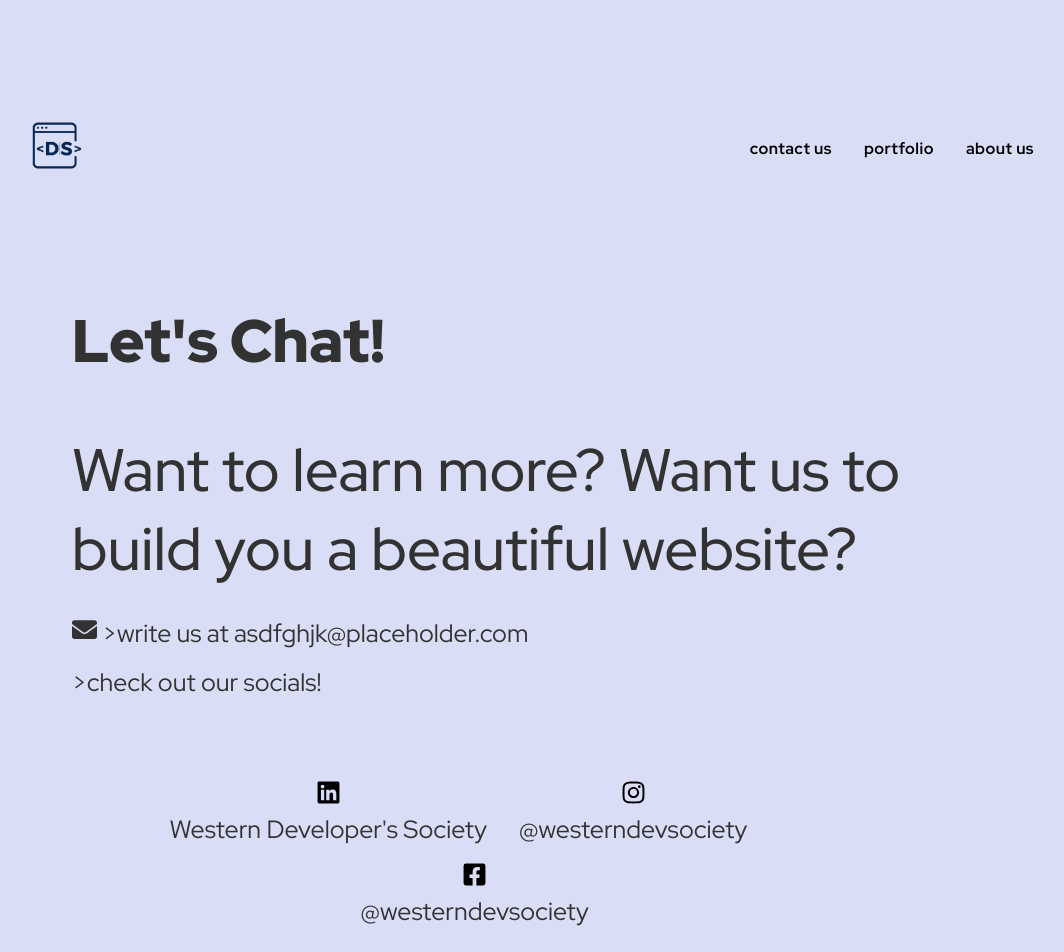
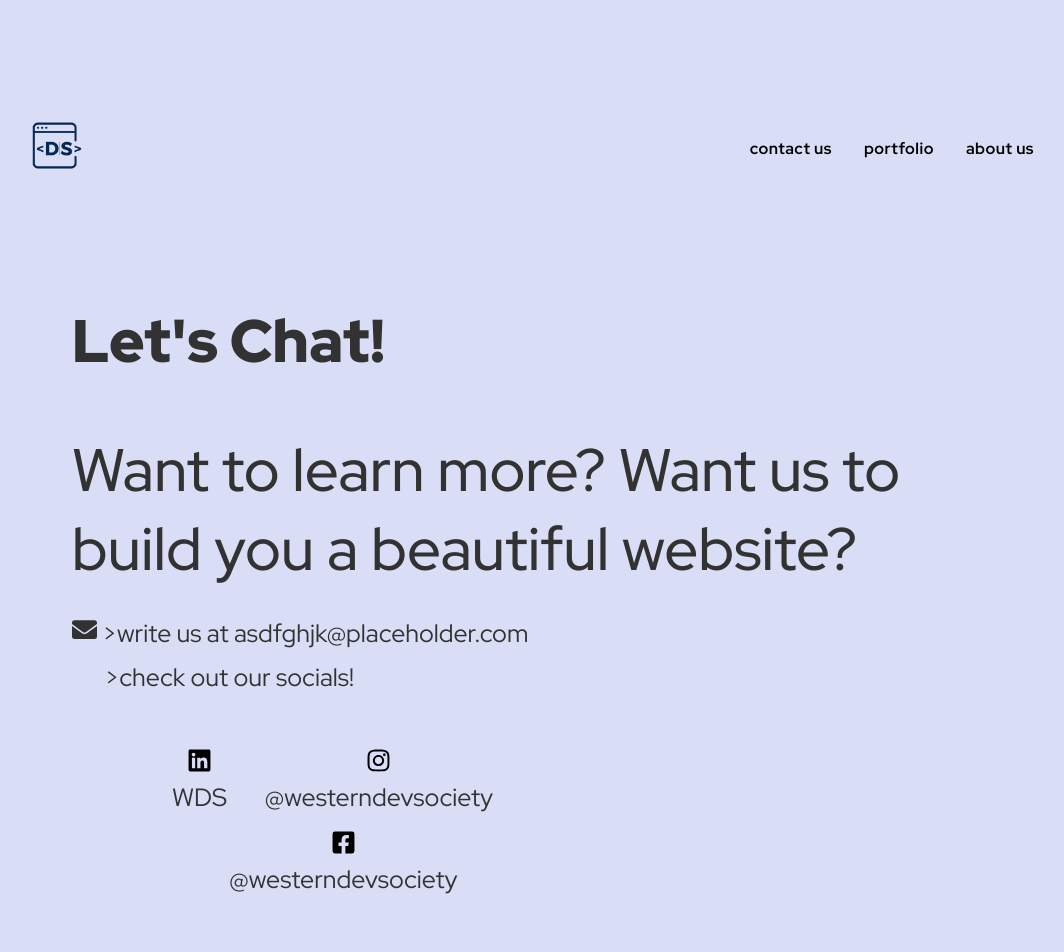
Before and after one commit to LucasHartmanWestern/westerndev-website, a React (Create React App) app: page /Contact in a window 1280 px wide. Shown: the top 952 px of the page, without its empty margins (88-1152 px from the left). Built offline with nearby package versions, Linux system fonts and the light colour scheme.

Commit message:
Fixed Contact Spacing And Description

```diff
--- a/src/Pages/Contact/Contact.css
+++ b/src/Pages/Contact/Contact.css
@@ -33,6 +33,7 @@
 
 .Contact-check {
   padding-top: 2%;
+  padding-left: 6%;
 }
 
 .Contact-Socials {
@@ -42,7 +43,7 @@
 }
 
 .Contact-insta {
-  padding-left: 2%;
+  padding-left: 4%;
   padding-right: 4%;
 }
 
@@ -74,7 +75,7 @@
   }
 
   .Contact-insta{
-    padding:0;
+    padding: 0;
   }
 
   .Contact-Title{
--- a/src/Pages/Contact/Contact.js
+++ b/src/Pages/Contact/Contact.js
@@ -34,7 +34,7 @@ function Contact() {
         </div>
 
         <div className="Contact-Socials">
-          <div className="Contact-linkedin">  <a href="https://www.linkedin.com/company/western-dev-society/?originalSubdomain=ca" target="_blank"><FaLinkedin /></a> <br/> Western Developer's Society</div>
+          <div className="Contact-linkedin">  <a href="https://www.linkedin.com/company/western-dev-society/?originalSubdomain=ca" target="_blank"><FaLinkedin /></a> <br/> WDS</div>
           <div className="Contact-insta">  <a href="https://www.instagram.com/westerndevsociety/" target="_blank"><FaInstagram /></a>  <br/> @westerndevsociety </div>
           <div className="Contact-facebook">  <a href="https://www.facebook.com/westerndevsociety/" target="_blank"><FaFacebookSquare /></a> <br/> @westerndevsociety </div>
         </div>
```
